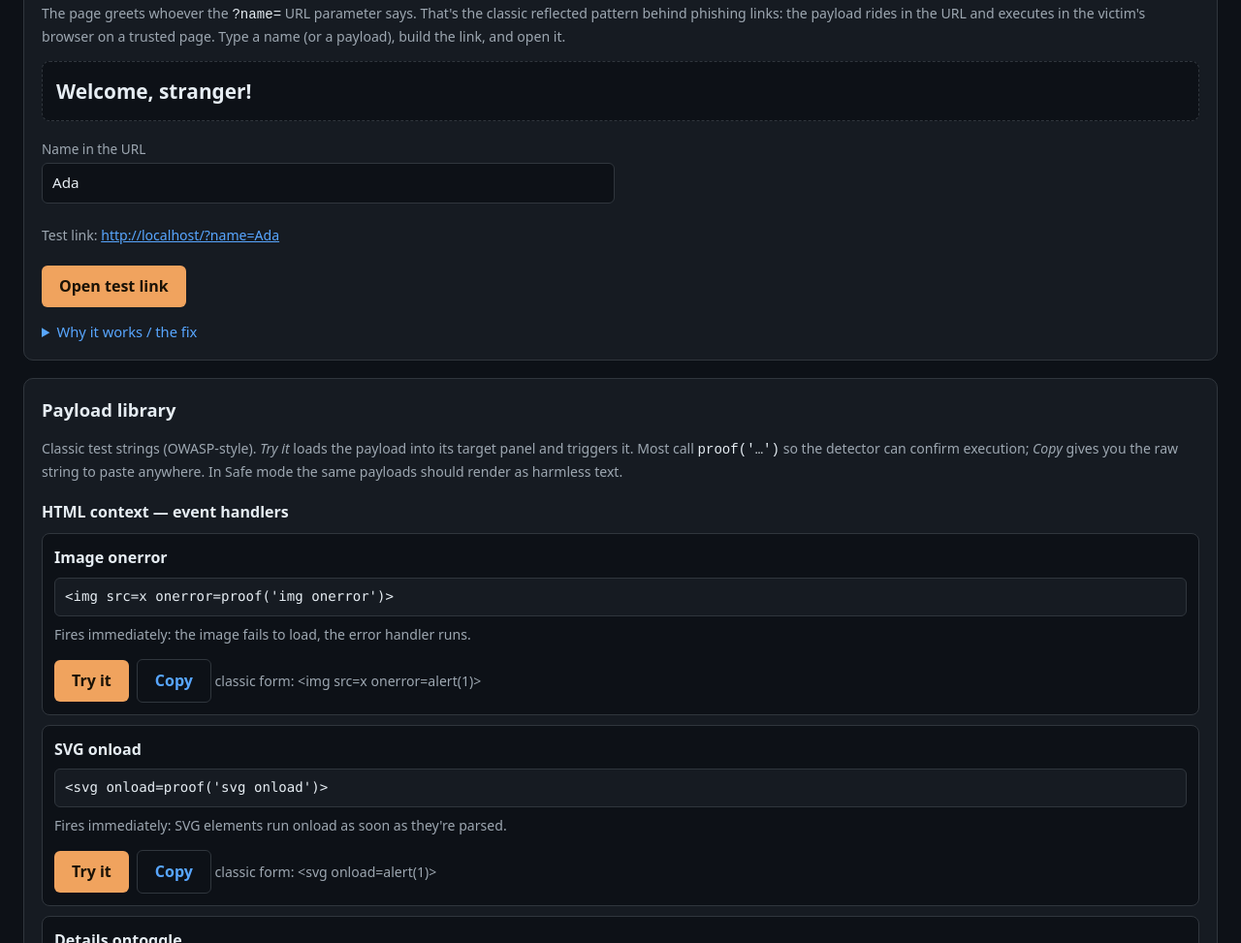
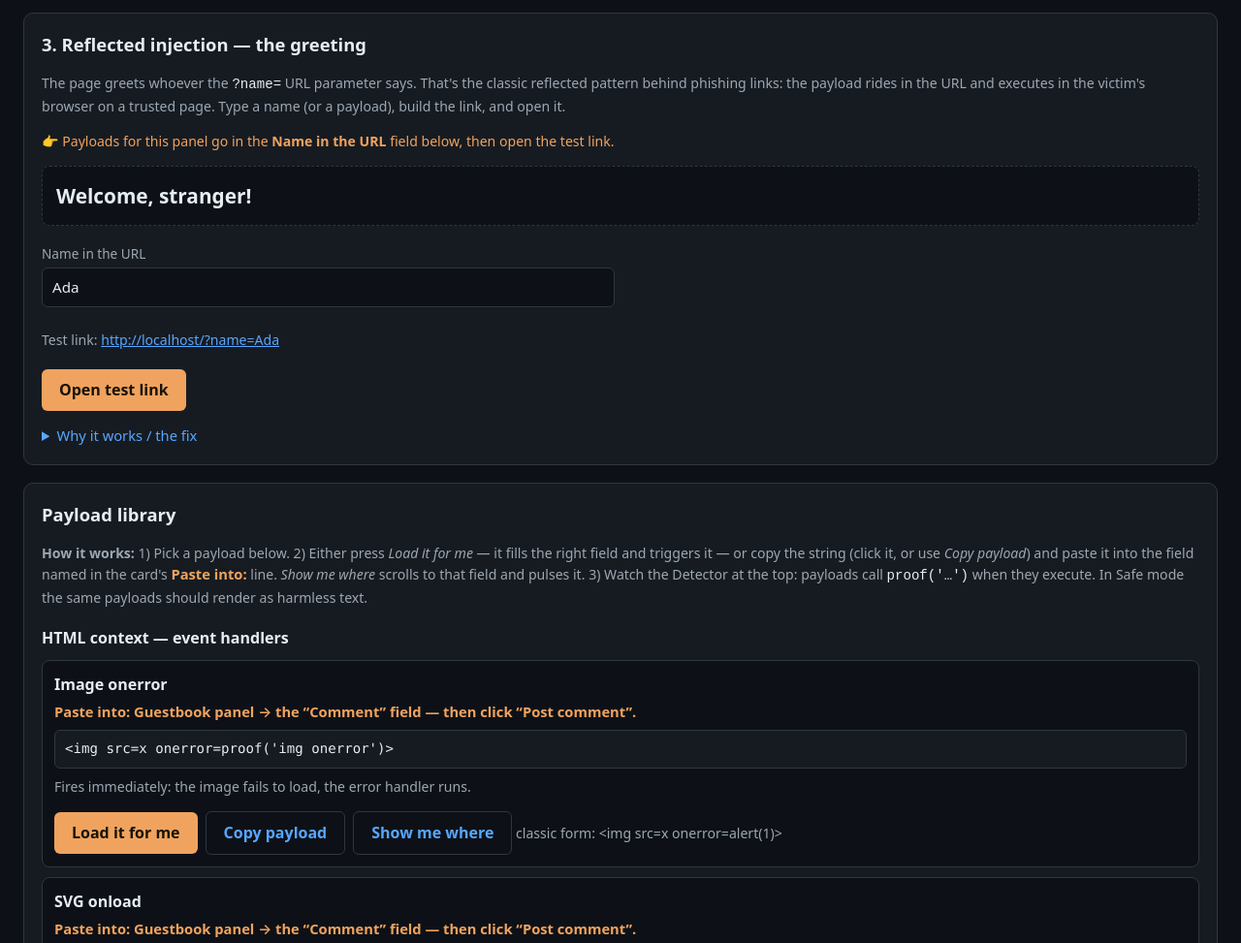
Before and after one commit to yakovkhalinsky/example, a website with bundled scripts: page web-injection/app/public/index.html in a window 1280 px wide. Shown: the part 1440-2413 px from the top of the page at 97% size. Built offline with nearby package versions, Linux system fonts and the light colour scheme.

Commit message:
Make it obvious where each payload goes
Every payload card now leads with a 'Paste into:' line naming the
exact panel and field plus the follow-up action, the payload string
itself is click-to-copy, and there are three clear actions: Load it
for me, Copy payload, and Show me where (scrolls to the field and
pulses it). Panels gained matching 'payloads go in the X field'
hints, and the library intro spells out the three steps.

```diff
--- a/web-injection/app/public/index.html
+++ b/web-injection/app/public/index.html
@@ -37,6 +37,7 @@
   <p class="note">Posts are saved (in your browser's local storage) and rendered
   into the page. In vulnerable mode the rendering uses <code>innerHTML</code>,
   so markup in a post becomes live page content — for every later visit, too.</p>
+  <p class="note target-note">👉 Payloads for this panel go in the <strong>Comment</strong> field below.</p>
   <div class="grid">
     <label>Your name <input id="gbName" type="text" value="Visitor"></label>
     <label>Comment <input id="gbComment" type="text" placeholder="Say something nice… or don't"></label>
@@ -60,6 +61,7 @@
   into HTML, the avatar URL goes into an <code>&lt;img src="…"&gt;</code>
   attribute, and the website goes into an <code>&lt;a href="…"&gt;</code> —
   three different injection contexts, three different payload shapes.</p>
+  <p class="note target-note">👉 Payloads for this panel go in the <strong>Bio</strong>, <strong>Avatar image URL</strong> or <strong>Website</strong> field — each payload card says which.</p>
   <div class="grid">
     <label>Display name <input id="pfName" type="text" value="Ada"></label>
     <label>Bio <input id="pfBio" type="text" value="I break things so others don't have to."></label>
@@ -85,6 +87,7 @@
   says. That's the classic reflected pattern behind phishing links: the
   payload rides in the URL and executes in the victim's browser on a trusted
   page. Type a name (or a payload), build the link, and open it.</p>
+  <p class="note target-note">👉 Payloads for this panel go in the <strong>Name in the URL</strong> field below, then open the test link.</p>
   <div id="greeting" class="greeting">Welcome!</div>
   <div class="grid">
     <label>Name in the URL <input id="reflName" type="text" value="Ada"></label>
@@ -101,11 +104,15 @@
 
 <section class="card" id="library">
   <h2>Payload library</h2>
-  <p class="note">Classic test strings (OWASP-style). <em>Try it</em> loads the
-  payload into its target panel and triggers it. Most call
-  <code>proof('…')</code> so the detector can confirm execution;
-  <em>Copy</em> gives you the raw string to paste anywhere. In Safe mode the
-  same payloads should render as harmless text.</p>
+  <p class="note"><strong>How it works:</strong> 1) Pick a payload below.
+  2) Either press <em>Load it for me</em> — it fills the right field and
+  triggers it — or copy the string (click it, or use <em>Copy payload</em>)
+  and paste it into the field named in the card's
+  <span class="paste-target-inline">Paste into:</span> line.
+  <em>Show me where</em> scrolls to that field and pulses it.
+  3) Watch the Detector at the top: payloads call <code>proof('…')</code>
+  when they execute. In Safe mode the same payloads should render as
+  harmless text.</p>
   <div id="payloadLib"></div>
 </section>
 
--- a/web-injection/app/public/js/main.js
+++ b/web-injection/app/public/js/main.js
@@ -85,7 +85,28 @@ updateReflLink();
 
 // --- Payload library ---
 
+// Where each payload goes, in plain words: the exact panel and field
+// to paste it into, and what to do after pasting.
+const TARGET_INFO = {
+  guestbook: { field: () => els.gbComment, where: "Guestbook panel → the “Comment” field", after: "then click “Post comment”" },
+  bio: { field: () => els.pfBio, where: "Profile preview panel → the “Bio” field", after: "the preview card updates as you type" },
+  avatar: { field: () => els.pfAvatar, where: "Profile preview panel → the “Avatar image URL” field", after: "the preview card updates as you type" },
+  url: { field: () => els.pfUrl, where: "Profile preview panel → the “Website” field", after: "then click the “Website” link in the preview card" },
+  reflected: { field: () => els.reflName, where: "Reflected greeting panel → the “Name in the URL” field", after: "then click “Open test link”" },
+};
+
+// Pulse the target field so the eye lands exactly where the payload
+// belongs.
+function flashField(el) {
+  if (!el) return;
+  el.classList.remove("flash");
+  void el.offsetWidth; // restart the animation if it was already flashing
+  el.classList.add("flash");
+  setTimeout(() => el.classList.remove("flash"), 2600);
+}
+
 function tryPayload(p) {
+  const info = TARGET_INFO[p.target];
   if (p.target === "guestbook") {
     els.gbComment.value = p.payload;
     els.gbPost.click();
@@ -106,7 +127,16 @@ function tryPayload(p) {
     els.reflName.value = p.payload;
     updateReflLink();
     location.href = els.reflLink.href;
+    return; // page is navigating away; nothing to flash
   }
+  setTimeout(() => flashField(info.field()), 350);
+}
+
+async function copyText(text, btn) {
+  const original = btn.textContent;
+  try { await navigator.clipboard.writeText(text); btn.textContent = "Copied!"; }
+  catch (_) { btn.textContent = "Copy failed"; }
+  setTimeout(() => { btn.textContent = original; }, 1200);
 }
 
 function buildLibrary() {
@@ -120,33 +150,43 @@ function buildLibrary() {
     h.textContent = group;
     els.payloadLib.appendChild(h);
     for (const p of items) {
+      const info = TARGET_INFO[p.target];
       const card = document.createElement("div");
       card.className = "payload";
       const title = document.createElement("strong");
       title.textContent = p.title;
+      const where = document.createElement("p");
+      where.className = "paste-target";
+      where.textContent = `Paste into: ${info.where} — ${info.after}.`;
       const code = document.createElement("code");
       code.className = "payload-code";
       code.textContent = p.payload;
+      code.title = "Click to copy this payload";
+      code.addEventListener("click", () => copyText(p.payload, code));
       const expect = document.createElement("p");
       expect.className = "note";
       expect.textContent = p.expect;
       const tryBtn = document.createElement("button");
       tryBtn.type = "button";
-      tryBtn.textContent = "Try it";
+      tryBtn.textContent = "Load it for me";
       tryBtn.addEventListener("click", () => tryPayload(p));
       const copyBtn = document.createElement("button");
       copyBtn.type = "button";
       copyBtn.className = "secondary";
-      copyBtn.textContent = "Copy";
-      copyBtn.addEventListener("click", async () => {
-        try { await navigator.clipboard.writeText(p.payload); copyBtn.textContent = "Copied"; }
-        catch (_) { copyBtn.textContent = "Copy failed"; }
-        setTimeout(() => { copyBtn.textContent = "Copy"; }, 1200);
+      copyBtn.textContent = "Copy payload";
+      copyBtn.addEventListener("click", () => copyText(p.payload, copyBtn));
+      const showBtn = document.createElement("button");
+      showBtn.type = "button";
+      showBtn.className = "secondary";
+      showBtn.textContent = "Show me where";
+      showBtn.addEventListener("click", () => {
+        info.field().scrollIntoView({ behavior: "smooth", block: "center" });
+        setTimeout(() => flashField(info.field()), 350);
       });
       const classic = document.createElement("span");
       classic.className = "note";
       classic.textContent = ` classic form: ${p.classic}`;
-      card.append(title, code, expect, tryBtn, copyBtn, classic);
+      card.append(title, where, code, expect, tryBtn, copyBtn, showBtn, classic);
       els.payloadLib.appendChild(card);
     }
   }
--- a/web-injection/app/public/style.css
+++ b/web-injection/app/public/style.css
@@ -84,13 +84,27 @@ code { color: var(--text); }
   border: 1px solid var(--border); border-radius: 8px; padding: 12px;
   margin: 10px 0; background: var(--bg);
 }
+.paste-target, .paste-target-inline {
+  color: var(--accent); font-weight: 600; font-size: .92rem;
+}
 .payload-code {
   display: block; margin: 8px 0; padding: 8px 10px; border-radius: 6px;
   background: var(--card); border: 1px solid var(--border);
   font-family: ui-monospace, Menlo, Consolas, monospace; font-size: .88rem;
   white-space: pre-wrap; word-break: break-all;
+  cursor: pointer;
 }
+.payload-code:hover { border-color: var(--accent); }
 .payload p { margin: 4px 0 8px; }
+.target-note { color: var(--accent); }
+
+/* Pulsing highlight for "this is the field" moments */
+@keyframes flashPulse {
+  0%, 100% { box-shadow: 0 0 0 0 rgba(240, 163, 94, 0); }
+  25%, 75% { box-shadow: 0 0 0 4px rgba(240, 163, 94, .85); }
+  50% { box-shadow: 0 0 0 2px rgba(240, 163, 94, .4); }
+}
+.flash { animation: flashPulse .65s ease-in-out 4; border-color: var(--accent) !important; }
 
 .fix { margin-top: 14px; font-size: .92rem; color: var(--muted); }
 .fix summary { cursor: pointer; color: var(--accent2); }
```
